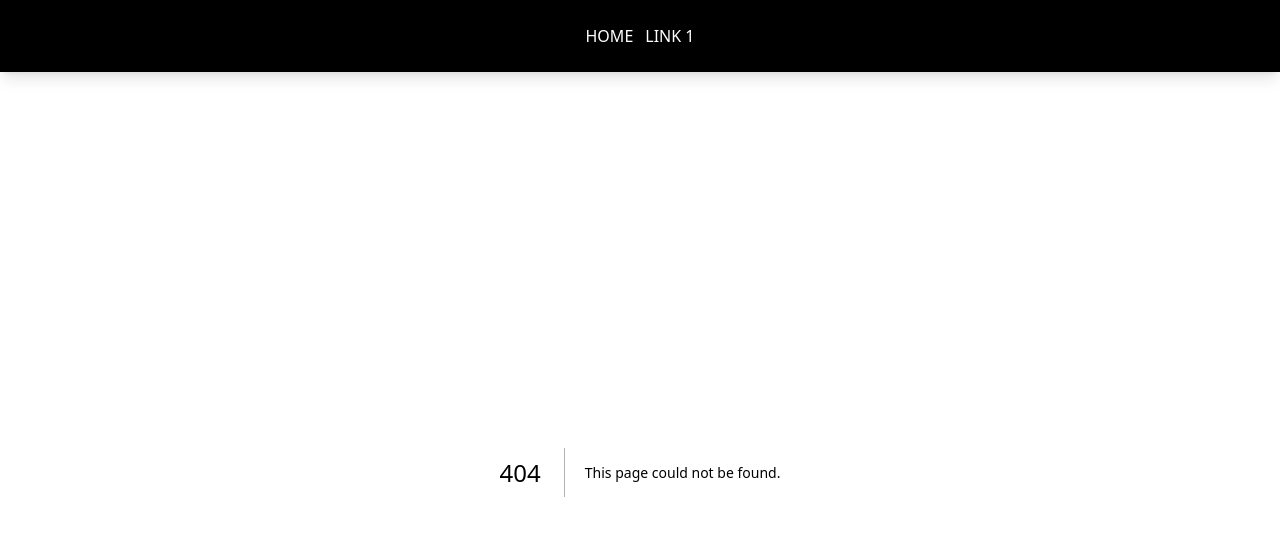
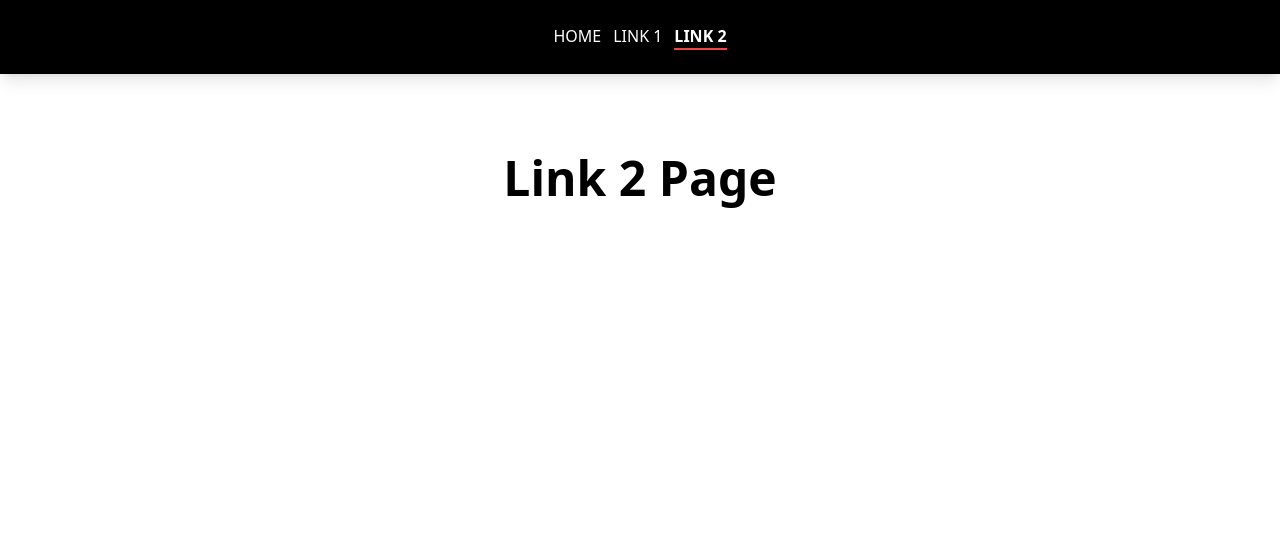
Before and after one commit to OnelioViera/test-next-app-v4, a Next.js app: page /link_2 in a window 1280 px wide. Before the commit this address had no page. Shown: the top 536 px of the page. Built offline with nearby package versions, Linux system fonts and the light colour scheme.

Commit message:
refactor: Update Navbar component with new links and styling

```diff
--- /dev/null
+++ b/app/link_2/page.tsx
@@ -0,0 +1,11 @@
+import React from 'react'
+
+const LinkPage_2 = () => {
+  return (
+    <div>
+      <h1 className='text-3xl lg:text-5xl md:text-black md:text-4xl font-bold text-center mt-20'>Link 2 Page</h1>
+    </div>
+  )
+};
+
+export default LinkPage_2;
--- a/components/Navbar.tsx
+++ b/components/Navbar.tsx
@@ -14,9 +14,13 @@ const Navbar = () => {
         className={`${pathname === '/' ? 'font-bold border-b-2 border-red-500' : ''}`}>
       HOME
       </Link>
-      <Link href='/link'
-      className={`${pathname === '/link' ? 'font-bold border-b-2 border-red-500' : ''}`}>
+      <Link href='/link_1'
+      className={`${pathname === '/link_1' ? 'font-bold border-b-2 border-red-500' : ''}`}>
       LINK 1
+      </Link>
+      <Link href='/link_2'
+      className={`${pathname === '/link_2' ? 'font-bold border-b-2 border-red-500' : ''}`}>
+      LINK 2
       </Link>
     </nav>
   )
```
Also changed, not shown: app/link_1/page.tsx (renamed from app/link/page.tsx).
